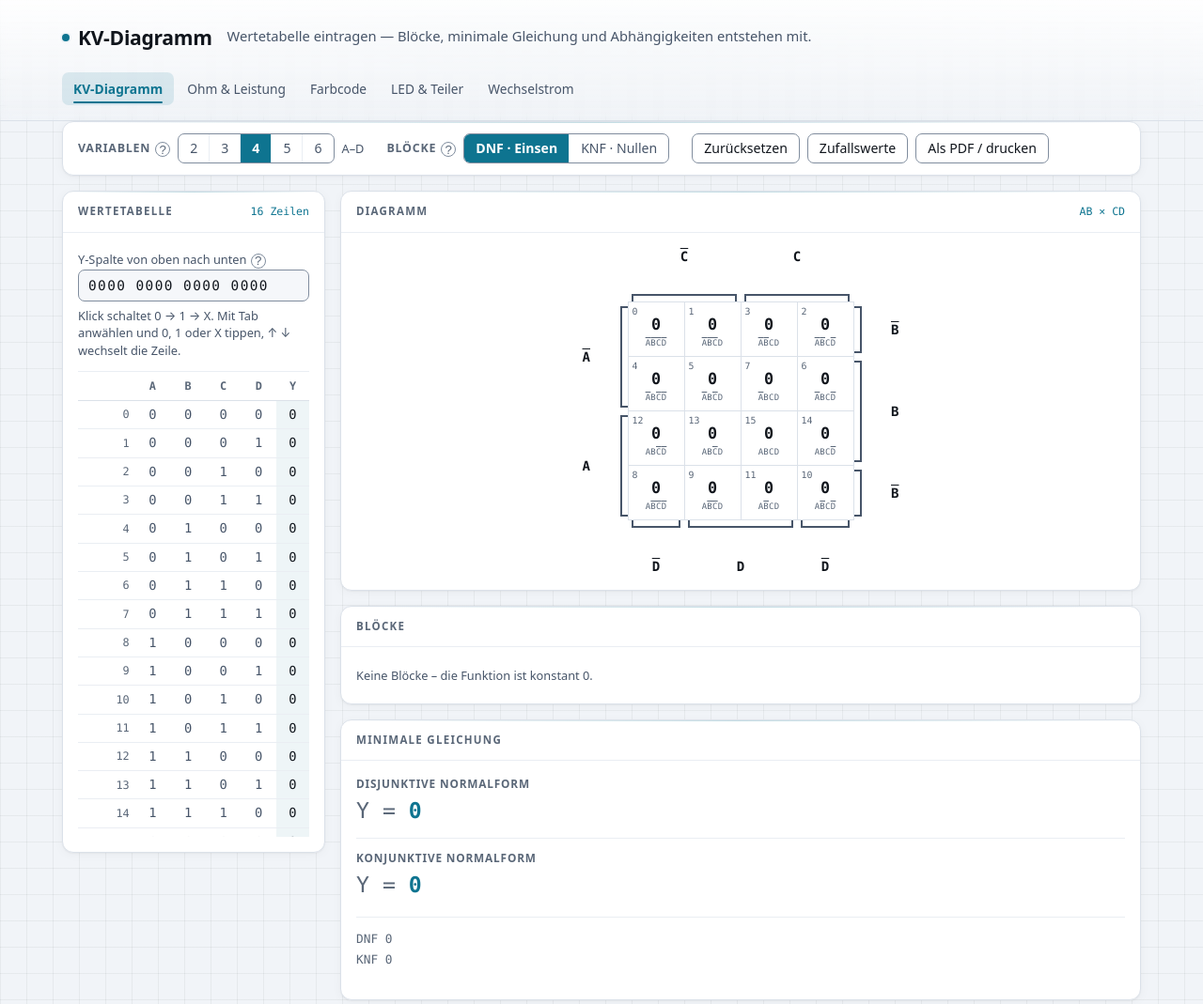
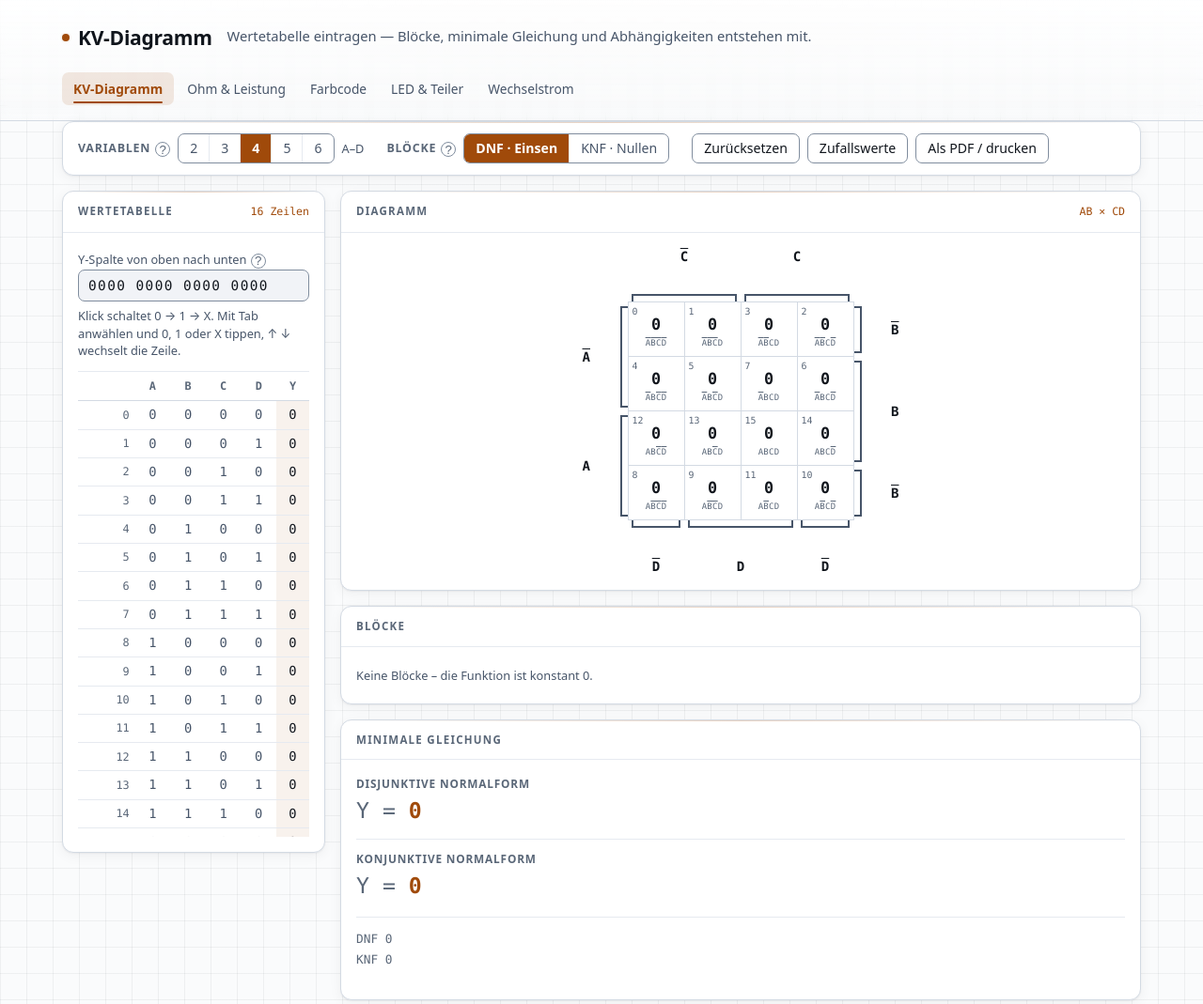
Before and after one commit to Rouvenspinnt/kv-diagramm, a plain HTML site: page index.html in a window 1280 px wide. Shown: the top 1069 px of the page at 94% size. Drawn offline with Linux system fonts and the light colour scheme.

Commit message:
Kupfer statt Petrol, fast weisser Grund
Akzent #a04a0a: Ueberschriften, Messwerte, Kurven, Links, aktive Knoepfe.
Petrol rutscht auf --dc und traegt jetzt die X-Zellen und die Hinweise,
damit beide Rollen im KV-Diagramm klar auseinanderliegen.

Grund #fafbfc statt #f1f4f8, Panels bleiben weiss. Weil die Flaechen damit
fast gleich hell sind, tragen Kante und Schatten die Trennung: --line
etwas dunkler, --schatten etwas tiefer.

Nachgerechnet (WCAG): Kupfer 5,4-6,0:1 auf den drei Gruenden, 4,9:1 auf
dem aktiven Navigationslink, 5,4:1 auf markierten Zellen, Weiss darauf
6,0:1. Petrol 4,8-5,4:1. Druckfarben mitgezogen.

Co-Authored-By: Claude Opus 5 <noreply@anthropic.com>

```diff
--- a/app.css
+++ b/app.css
@@ -1,19 +1,19 @@
 /* Gemeinsames Stylesheet aller Werkzeuge */
-/* Helle Messgeraet-Optik: Papier mit feinem Raster, Petrol fuer Messwerte,
-     Bernstein fuer Hinweise. Alle Kontraste nachgerechnet. */
+/* Helle Messgeraet-Optik: fast weisses Papier mit feinem Raster, Kupfer fuer
+     Messwerte, Petrol fuer Hinweise. Alle Kontraste nachgerechnet. */
   :root {
     color-scheme: light;
-    --paper:#f1f4f8; --panel:#ffffff; --sunk:#f5f7fa;
+    --paper:#fafbfc; --panel:#ffffff; --sunk:#f1f3f7;
     --ink:#10151c; --ink-2:#475569; --ink-3:#5a6778;   /* ink-3: 5,2–5,8:1 auf allen Gründen */
-    --line:#dbe1e9; --line-soft:#eaeef3;
+    --line:#d3dae3; --line-soft:#e6eaf0;      /* Grund ist fast weiss, die Kanten tragen die Trennung */
     --line-strong:#808d9e;                              /* Rand von Bedienelementen, 3,1–3,4:1 */
-    --accent:#0e7490; --accent-2:#0891b2; --on-accent:#ffffff;
+    --accent:#a04a0a; --accent-2:#c2690f; --on-accent:#ffffff;   /* Kupfer, 4,9-6,0:1 auf allen Gruenden */
     --fill-1:#0891b2; --fill-2:#c2820a;                 /* vom Prüfskript bestätigt */
     --on-fill:#06121a;                                  /* dunkle Schrift auf den Füllungen */
-    --dc:#946009; --focus:#0e7490;
+    --dc:#0e7490; --focus:#a04a0a;                      /* Petrol fuer X und Hinweise, 4,8-5,4:1 */
     --grid:rgba(16,21,28,.05);
-    --glow:rgba(14,116,144,.09);
-    --schatten:0 1px 2px rgba(16,21,28,.05), 0 2px 12px rgba(16,21,28,.035);
+    --glow:rgba(160,74,10,.07);
+    --schatten:0 1px 2px rgba(16,21,28,.06), 0 3px 14px rgba(16,21,28,.05);
     --s1:4px; --s2:8px; --s3:12px; --s4:16px; --s5:24px; --s6:32px;
     --r-ctl:7px; --r-panel:12px;
     --mono: ui-monospace, "SF Mono", SFMono-Regular, Menlo, Consolas, monospace;
@@ -201,7 +201,7 @@
   @media print {
     /* Papier: reines Weiss, kraeftigeres Schwarz, kein Raster */
     :root { --paper:#fff; --panel:#fff; --sunk:#f2f2f2; --ink:#000; --ink-2:#3a3a3a; --ink-3:#666;
-            --line:#999; --line-soft:#c8c8c8; --dc:#8a5a00; --accent:#045; --on-accent:#fff;
+            --line:#999; --line-soft:#c8c8c8; --dc:#044; --accent:#703304; --on-accent:#fff;
             --grid:transparent; --glow:transparent; }
     header { backdrop-filter:none; }
     .panel::before, h1::before { display:none; }
```
